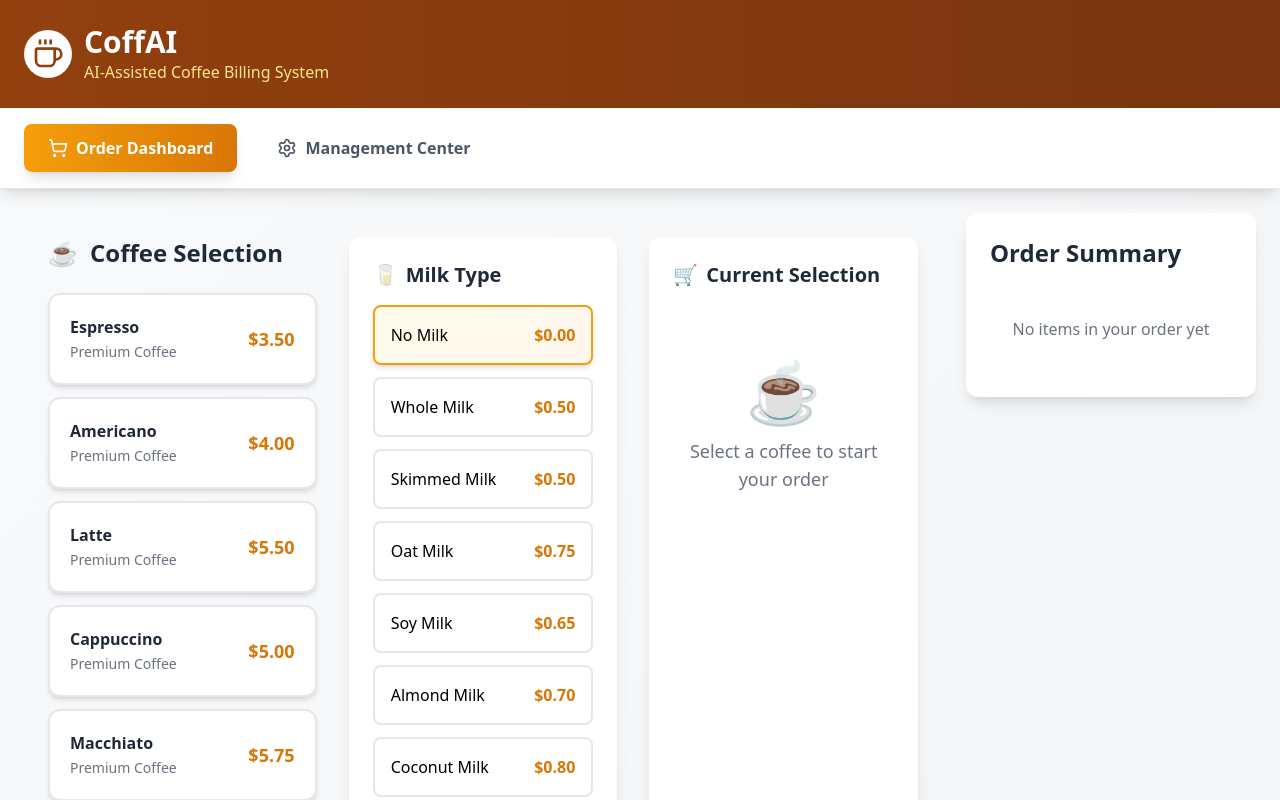
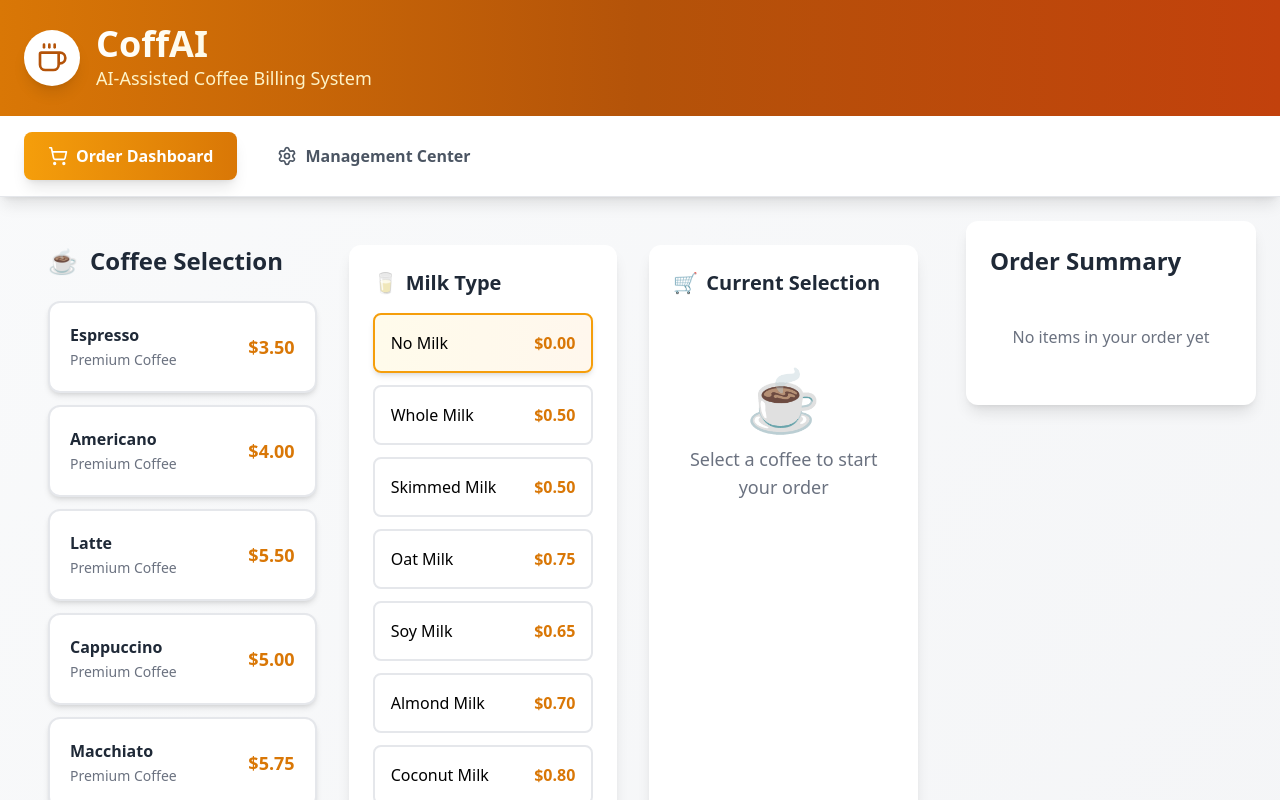
Before and after one commit to KanishJebaMathewM/CoffAI_Billing_System, a React (Vite) app: page / in a window 1280 px wide. Shown: the top 800 px of the page. Built offline with nearby package versions, Linux system fonts and the light colour scheme.

Commit message:
Enhance Header with modern gradient and better styling
cgen-38fbf666de4f48e597bd6de2f6f71faf

```diff
--- a/src/components/Header.tsx
+++ b/src/components/Header.tsx
@@ -8,30 +8,32 @@ interface HeaderProps {
 
 export const Header: React.FC<HeaderProps> = ({ customerName, customerMobile }) => {
   return (
-    <header className="bg-gradient-to-r from-amber-800 to-amber-900 text-white p-6 shadow-lg">
+    <header className="bg-gradient-to-r from-amber-600 via-amber-700 to-orange-700 text-white p-6 shadow-2xl">
       <div className="max-w-7xl mx-auto flex items-center justify-between">
-        <div className="flex items-center space-x-3">
-          <div className="bg-white p-2 rounded-full">
-            <Coffee className="h-8 w-8 text-amber-800" />
+        <div className="flex items-center space-x-4">
+          <div className="bg-white p-3 rounded-full shadow-lg">
+            <Coffee className="h-8 w-8 text-amber-700" />
           </div>
           <div>
-            <h1 className="text-3xl font-bold">CoffAI</h1>
-            <p className="text-amber-200">AI-Assisted Coffee Billing System</p>
+            <h1 className="text-4xl font-bold bg-gradient-to-r from-white to-amber-100 bg-clip-text text-transparent">
+              CoffAI
+            </h1>
+            <p className="text-amber-100 text-lg">AI-Assisted Coffee Billing System</p>
           </div>
         </div>
 
         {(customerName || customerMobile) && (
-          <div className="bg-amber-700 bg-opacity-50 px-4 py-2 rounded-lg">
-            <div className="flex items-center space-x-4 text-sm">
+          <div className="bg-white bg-opacity-20 backdrop-blur-sm px-6 py-3 rounded-xl border border-white border-opacity-30">
+            <div className="flex items-center space-x-6 text-sm font-medium">
               {customerName && (
-                <div className="flex items-center space-x-1">
-                  <User className="h-4 w-4" />
+                <div className="flex items-center space-x-2">
+                  <User className="h-5 w-5" />
                   <span>{customerName}</span>
                 </div>
               )}
               {customerMobile && (
-                <div className="flex items-center space-x-1">
-                  <Phone className="h-4 w-4" />
+                <div className="flex items-center space-x-2">
+                  <Phone className="h-5 w-5" />
                   <span>{customerMobile}</span>
                 </div>
               )}
```
